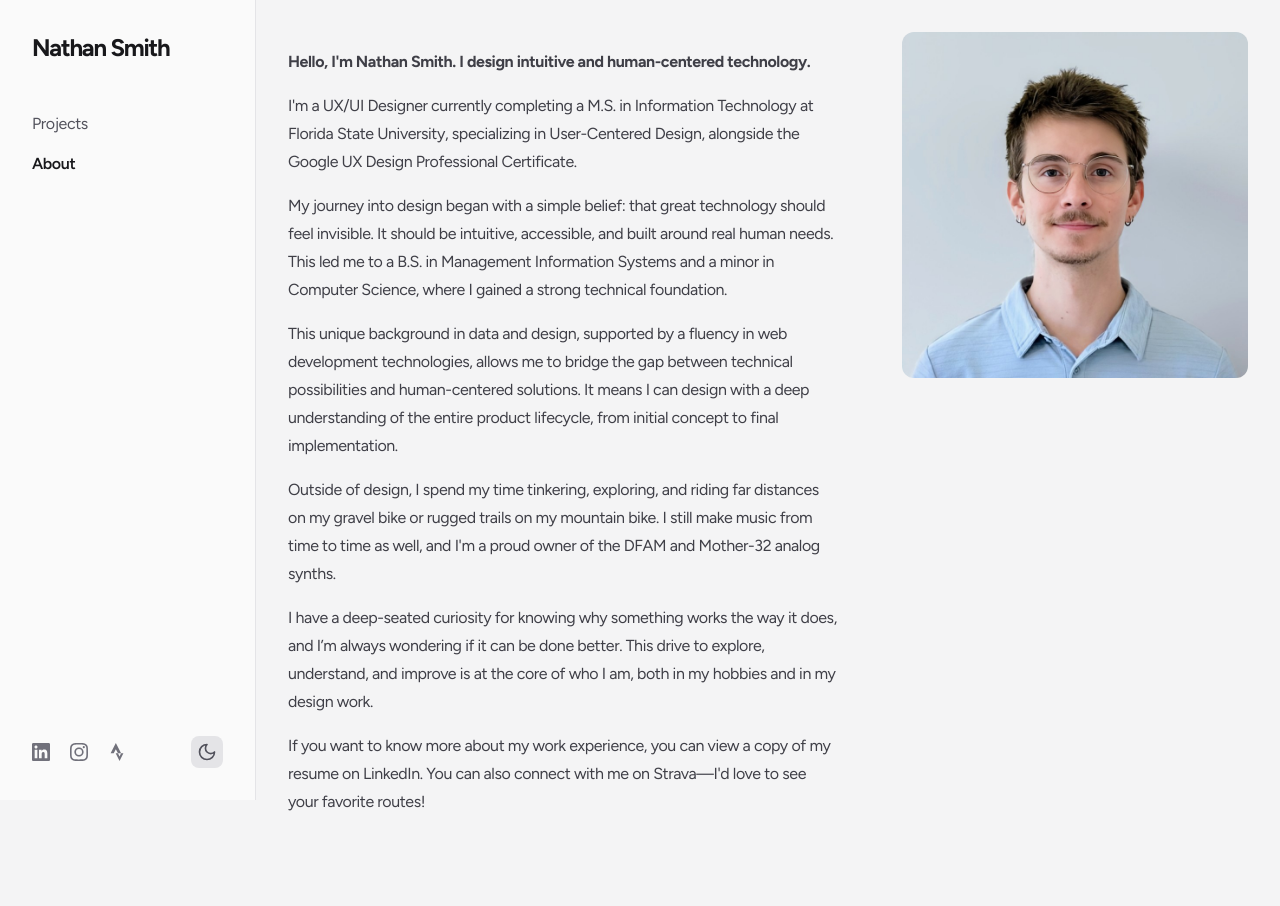
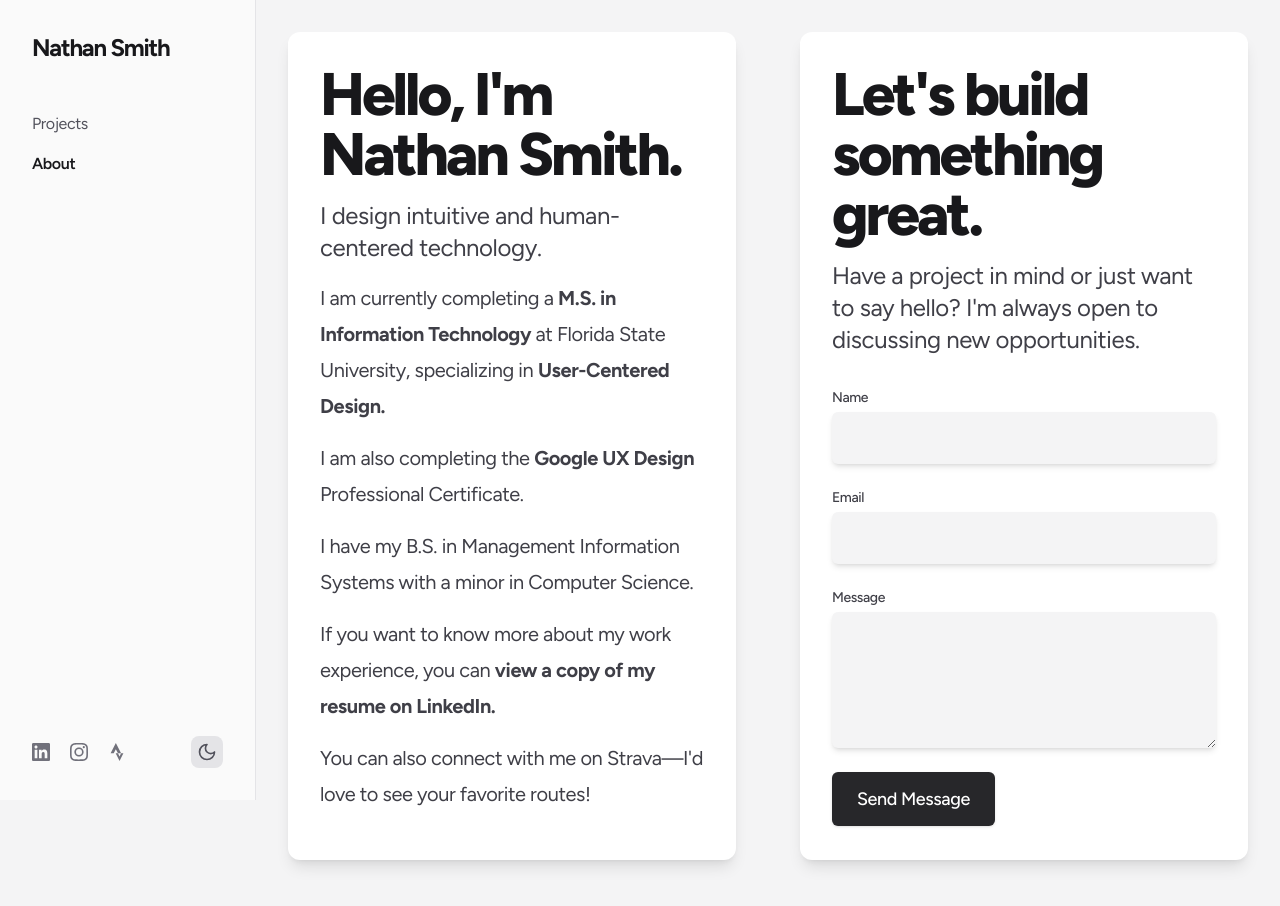
Before and after one commit to nthsm/personal-site, a Next.js app: page /about in a window 1280 px wide. Shown: the top 906 px of the page. Built offline with nearby package versions, Linux system fonts and the light colour scheme.

Commit message:
Update page.tsx

```diff
--- a/app/about/page.tsx
+++ b/app/about/page.tsx
@@ -1,6 +1,7 @@
 'use client'
-import Image from 'next/image'
-import { motion } from 'framer-motion'
+import { motion, AnimatePresence } from 'framer-motion'
+import { cn } from '@/lib/utils'
+import { useState } from 'react'
 
 const containerVariants = {
   hidden: { opacity: 0 },
@@ -24,73 +25,168 @@ const itemVariants = {
 }
 
 export default function AboutPage() {
+  const [formData, setFormData] = useState({
+    name: '',
+    email: '',
+    message: '',
+  })
+  const [status, setStatus] = useState('')
+
+  const handleChange = (
+    e: React.ChangeEvent<HTMLInputElement | HTMLTextAreaElement>,
+  ) => {
+    const { name, value } = e.target
+    setFormData((prev) => ({ ...prev, [name]: value }))
+  }
+
+  const handleSubmit = (e: React.FormEvent<HTMLFormElement>) => {
+    e.preventDefault()
+    const { name, email, message } = formData
+    const mailtoLink = `mailto:your-email@example.com?subject=Contact from ${encodeURIComponent(name)} - ${encodeURIComponent(email)}&body=${encodeURIComponent(message)}`
+    window.location.href = mailtoLink
+    setStatus('success')
+    setFormData({ name: '', email: '', message: '' })
+  }
+
   return (
     <motion.div
-      className="not-prose lg:grid lg:grid-cols-5 lg:gap-16 lg:items-start"
+      className="not-prose lg:grid lg:grid-cols-2 lg:gap-16"
       variants={containerVariants}
       initial="hidden"
       animate="visible"
     >
-      <motion.div
-        variants={itemVariants}
-        className="prose prose-zinc max-w-none dark:prose-invert lg:col-span-3"
-      >
+
+      {/* COLUMN 1: ABOUT ME NARRATIVE */}
+      <motion.div variants={itemVariants} className="mt-12 lg:mt-0">
+        <div className="bg-white p-8 rounded-xl shadow-lg dark:bg-zinc-900 h-full">
+          <h1 className={cn("text-5xl md:text-6xl font-extrabold tracking-tighter mb-4 text-zinc-900 dark:text-zinc-100 not-prose")}>
+              Hello, I'm Nathan Smith.
+          </h1>
+          <p className="text-xl md:text-2xl mb-12 text-zinc-700 dark:text-zinc-300 not-prose">
+              I design intuitive and human-centered technology.
+          </p>
+
+          <div className="prose prose-zinc prose-xl dark:prose-invert max-w-none">
             <p>
-          <strong>
-            Hello, I'm Nathan Smith. I design intuitive and human-centered
-            technology.
-          </strong>
+              I am currently completing a <strong>M.S. in Information Technology </strong>
+              at Florida State University, specializing in <strong>User-Centered Design.</strong>
             </p>
             <p>
-          I'm a UX/UI Designer currently completing a M.S. in Information
-          Technology at Florida State University, specializing in User-Centered
-          Design, alongside the Google UX Design Professional Certificate.
+              I am also completing the <strong>Google UX Design</strong> Professional Certificate.
             </p>
             <p>
-          My journey into design began with a simple belief: that great
-          technology should feel invisible. It should be intuitive, accessible,
-          and built around real human needs. This led me to a B.S. in Management
-          Information Systems and a minor in Computer Science, where I gained a
-          strong technical foundation.
+              I have my B.S. in Management Information Systems with a minor in Computer Science.
             </p>
             <p>
-          This unique background in data and design, supported by a fluency in
-          web development technologies, allows me to bridge the gap between
-          technical possibilities and human-centered solutions. It means I can
-          design with a deep understanding of the entire product lifecycle, from
-          initial concept to final implementation.
+              If you want to know more about my work experience,
+              you can <strong>view a copy of my resume on LinkedIn.</strong>
             </p>
             <p>
-          Outside of design, I spend my time tinkering, exploring, and riding
-          far distances on my gravel bike or rugged trails on my mountain bike. I
-          still make music from time to time as well, and I'm a proud owner of
-          the DFAM and Mother-32 analog synths.
+              You can also connect with me on Strava—I'd love to see your favorite routes!
             </p>
-        <p>
-          I have a deep-seated curiosity for knowing why something works the way
-          it does, and I’m always wondering if it can be done better. This drive
-          to explore, understand, and improve is at the core of who I am, both
-          in my hobbies and in my design work.
+          </div>
+        </div>
+      </motion.div>
+
+      {/* COLUMN 2: CONTACT FORM */}
+      <motion.div variants={itemVariants} className="mt-12 lg:mt-0">
+        <div className="bg-white p-8 rounded-xl shadow-lg dark:bg-zinc-900 h-full">
+          <h2 className={cn("text-5xl md:text-6xl font-extrabold tracking-tighter mb-4 text-zinc-900 dark:text-zinc-100")}>
+              Let's build something great.
+          </h2>
+          <p className="text-xl md:text-2xl mb-12 text-zinc-700 dark:text-zinc-300">
+            Have a project in mind or just want to say hello? I'm always open to discussing new opportunities.
           </p>
-        <p>
-          If you want to know more about my work experience, you can view a copy
-          of my resume on LinkedIn. You can also connect with me on Strava—I'd
-          love to see your favorite routes!
+
+          <div className="mt-8 max-w-lg">
+            <form onSubmit={handleSubmit} className="space-y-6">
+              <div>
+                <label
+                  htmlFor="name"
+                  className="block text-sm font-medium text-zinc-700 dark:text-zinc-300"
+                >
+                  Name
+                </label>
+                <div className="mt-1">
+                  <input
+                    type="text"
+                    name="name"
+                    id="name"
+                    required
+                    value={formData.name}
+                    onChange={handleChange}
+                    className="block w-full rounded-md border-none bg-zinc-100 shadow-md focus:ring-2 focus:ring-indigo-500 dark:bg-zinc-800 dark:text-zinc-50 sm:text-lg p-3"
+                  />
+                </div>
+              </div>
+              <div>
+                <label
+                  htmlFor="email"
+                  className="block text-sm font-medium text-zinc-700 dark:text-zinc-300"
+                >
+                  Email
+                </label>
+                <div className="mt-1">
+                  <input
+                    id="email"
+                    name="email"
+                    type="email"
+                    autoComplete="email"
+                    required
+                    value={formData.email}
+                    onChange={handleChange}
+                    className="block w-full rounded-md border-none bg-zinc-100 shadow-md focus:ring-2 focus:ring-indigo-500 dark:bg-zinc-800 dark:text-zinc-50 sm:text-lg p-3"
+                  />
+                </div>
+              </div>
+              <div>
+                <label
+                  htmlFor="message"
+                  className="block text-sm font-medium text-zinc-700 dark:text-zinc-300"
+                >
+                  Message
+                </label>
+                <div className="mt-1">
+                  <textarea
+                    id="message"
+                    name="message"
+                    rows={4}
+                    required
+                    value={formData.message}
+                    onChange={handleChange}
+                    className="block w-full rounded-md border-none bg-zinc-100 shadow-md focus:ring-2 focus:ring-indigo-500 dark:bg-zinc-800 dark:text-zinc-50 sm:text-lg p-3"
+                  ></textarea>
+                </div>
+              </div>
+              <div>
+                <button
+                  type="submit"
+                  className="inline-flex justify-center rounded-md border border-transparent bg-zinc-800 px-6 py-3 text-lg font-medium text-white shadow-sm hover:bg-zinc-900 focus:outline-none focus:ring-2 focus:ring-indigo-500 focus:ring-offset-2 dark:bg-zinc-50 dark:text-zinc-900 dark:hover:bg-zinc-200 dark:focus:ring-offset-zinc-800"
+                >
+                  Send Message
+                </button>
+              </div>
+            </form>
+            <AnimatePresence>
+              {status === 'success' && (
+                <motion.div
+                  initial={{ opacity: 0, y: 20 }}
+                  animate={{ opacity: 1, y: 0 }}
+                  exit={{ opacity: 0, y: -20 }}
+                  className="mt-6 rounded-md bg-green-50 p-4 dark:bg-green-900/20"
+                >
+                  <div className="flex">
+                    <div className="ml-3">
+                      <p className="text-sm font-medium text-green-800 dark:text-green-200">
+                        Thank you! Your email client has been opened.
                       </p>
+                    </div>
+                  </div>
                 </motion.div>
-      <motion.div
-        variants={itemVariants}
-        className="mt-12 lg:mt-0 lg:col-span-2"
-      >
-        <Image
-          src="/aboutme.png"
-          alt="An image of Nathan Smith with his girlfriend on a zip line in Tallahassee, Florida"
-          width={995}
-          height={1326}
-          className="w-full h-auto rounded-xl"
-          quality={100}
-          priority
-        />
+              )}
+            </AnimatePresence>
+          </div>
+        </div>
       </motion.div>
     </motion.div>
   )
```
Lines whose indentation alone changed are shown as unchanged.
